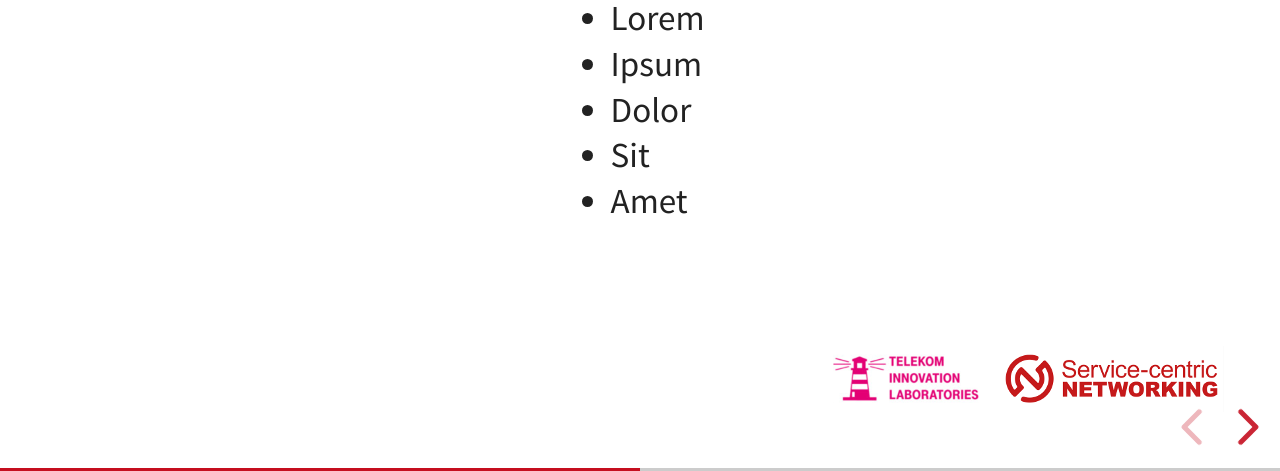
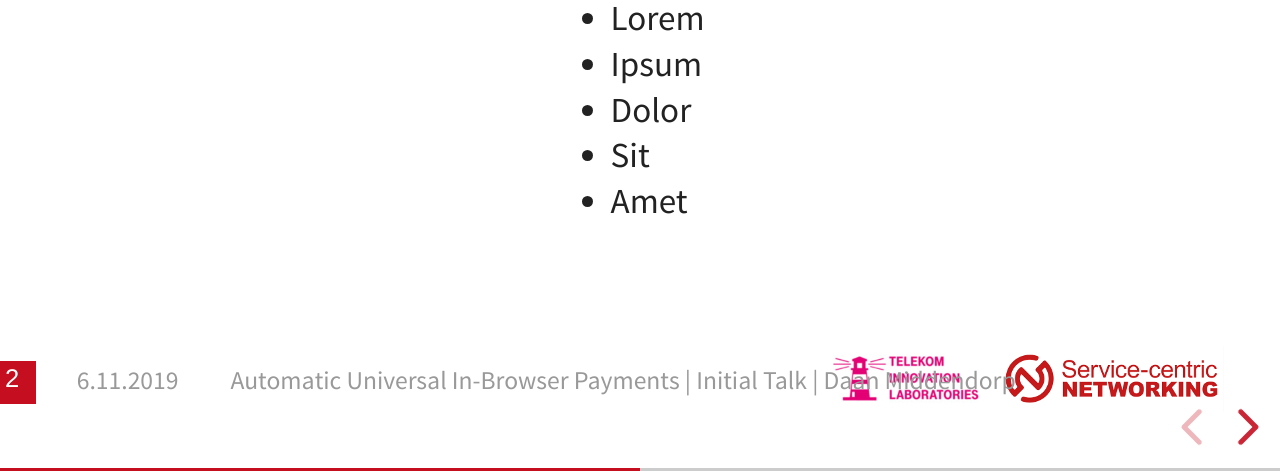
Before and after one commit to lightning-sprinkle/master-thesis, a website: page initial-talk/index.html in a window 1280 px wide. Both pictures are taken after a click on the button "next slide". Shown: the part 329-800 px from the top of the page. Drawn offline with nearby package versions, Linux system fonts and the light colour scheme.

Commit message:
Footer styling

```diff
--- a/initial-talk/css/theme/tu-berlin.css
+++ b/initial-talk/css/theme/tu-berlin.css
@@ -81,7 +81,10 @@ body:before {
 }
 
 .reveal h4 {
-  font-size: 1em; }
+  font-size: 0.8em;
+  color: #000;
+  font-weight: normal;
+}
 
 .reveal h1 {
   text-shadow: none; }
@@ -288,3 +291,29 @@ body:before {
 @media print {
   .backgrounds {
     background-color: #fff; } }
+
+#footer-left, #footer-right {
+  position: absolute;
+  color: #999;
+  font-size: 0.8em;
+}
+
+#footer-left {
+  bottom: 3em;
+  left: 3em;
+}
+
+#footer-right {
+  bottom: 3em;
+  left: 9em;
+}
+
+.reveal .slide-number {
+  position: absolute;
+  left: 0em;
+  bottom: 2.6em;
+  width: 1em;
+  height: 1.3em;
+  font-size: 0.8em;
+  background-color: #c50e1f;
+}
--- a/initial-talk/index.html
+++ b/initial-talk/index.html
@@ -25,9 +25,10 @@
 	<body>
 		<div class="reveal">
 			<div class="slides">
-				<section>
+				<section  style="text-align: left;">
 					<h1>Automatic Universal In-Browser Payments</h1>
 					<h3>An alternative model to web advertising</h2>
+					<h4>Daan Middendorp - November 6<sup>th</sup>,  2019</h4>
 				</section>
 				<section>
 					<h2>Problem &amp; Statement</h2>
@@ -43,12 +44,17 @@
 			</div>
 		</div>
 
+		<div id="hidden" style="display:none;">
+				<div id="header">
+						<div id="footer-left">6.11.2019</div>
+						<div id="footer-right">Automatic Universal In-Browser Payments | Initial Talk | Daan Middendorp</div>
+				</div>
+		</div>
+
 		<script src="js/reveal.js"></script>
+		<script src="https://code.jquery.com/jquery-2.2.4.min.js"></script>
 
 		<script>
-			// More info about config & dependencies:
-			// - https://github.com/hakimel/reveal.js#configuration
-			// - https://github.com/hakimel/reveal.js#dependencies
 			Reveal.initialize({
 				dependencies: [
 					{ src: 'plugin/markdown/marked.js' },
@@ -56,7 +62,31 @@
 					{ src: 'plugin/notes/notes.js', async: true },
 					{ src: 'plugin/highlight/highlight.js', async: true }
 				]
+			})
+
+			var header = $('#header').html();
+			if ( window.location.search.match( /print-pdf/gi ) ) {
+					Reveal.addEventListener( 'ready', function( event ) {
+							$('.slide-background').append(header)
+					})
+			} else {
+					$('div.reveal').append(header)
+					$('#footer-left').hide()
+					$('#footer-right').hide()
+			}
+
+			Reveal.addEventListener('slidechanged', (event) => {
+					const isFirst = event.indexh === 0;
+					Reveal.configure({ slideNumber: !isFirst });
+					if (isFirst) {
+						$('#footer-right').hide()
+						$('#footer-left').hide()
+					} else {
+						$('#footer-right').show()
+						$('#footer-left').show()
+					}
 			});
+
 		</script>
 	</body>
 </html>
```
